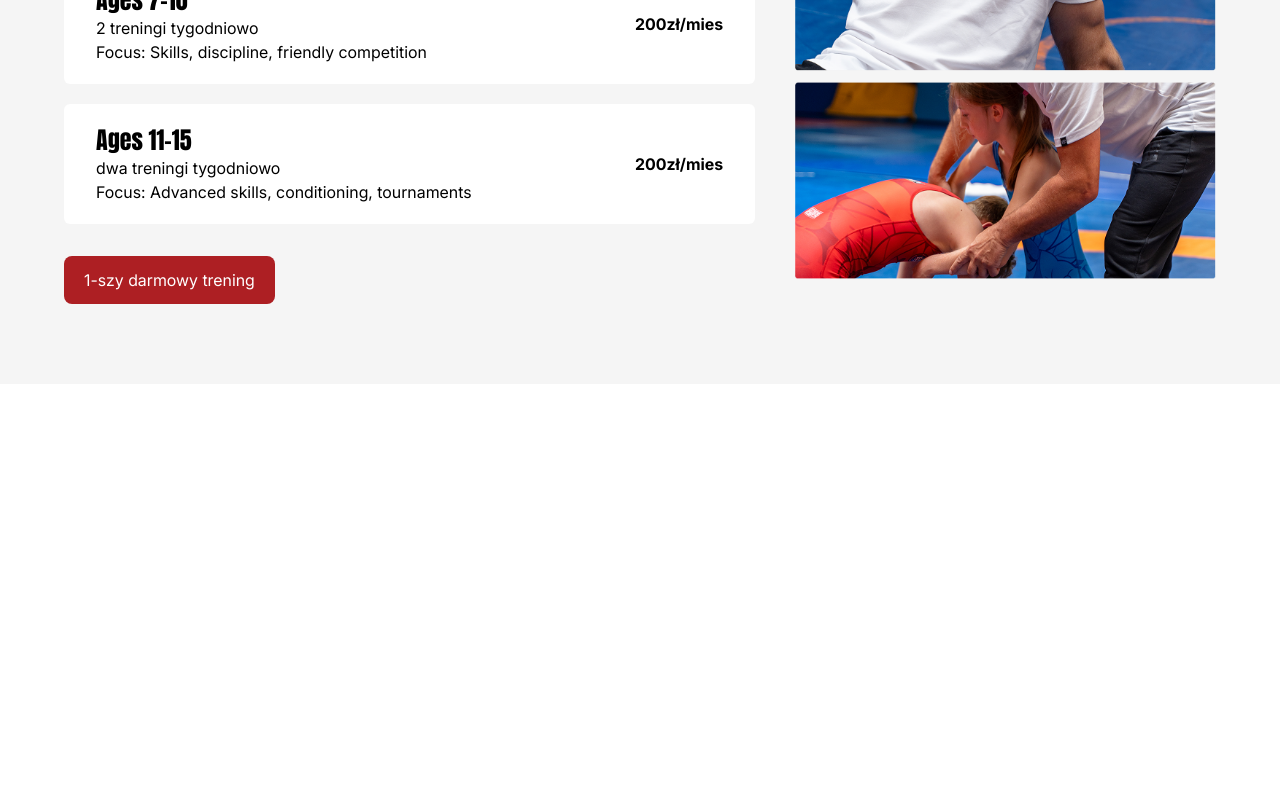
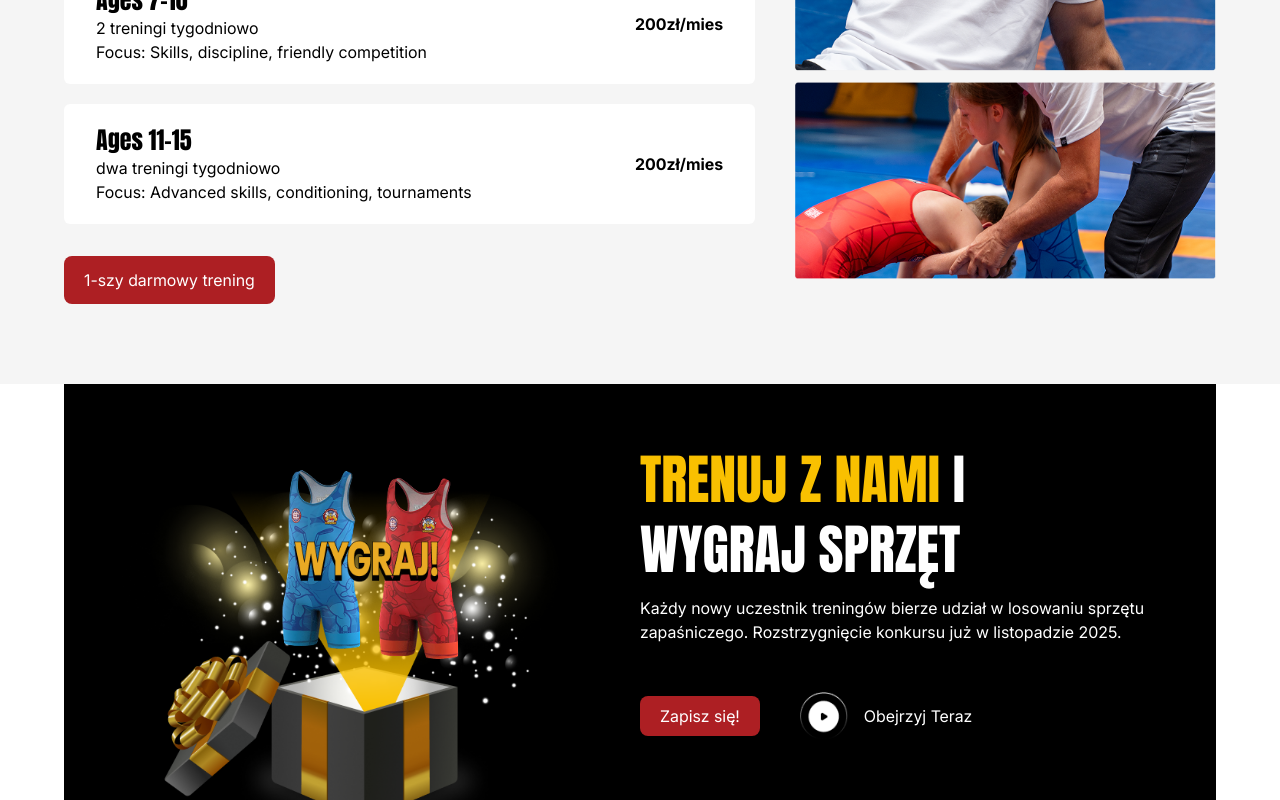
Before and after one commit to Sheikhharis50/kzwazka, a Next.js app in the folder apps/web/: page / in a window 1280 px wide. Shown: the part 2767-3567 px from the top of the page. Before the commit the page ends 3151 px from the top, so only its background shows below. Built offline with nearby package versions, Linux system fonts and the light colour scheme; no server answers.

Commit message:
feat: Train with us section

```diff
--- /dev/null
+++ b/apps/web/app/components/home/TrainWithUs.tsx
@@ -0,0 +1,45 @@
+import React from 'react';
+import Container from './Container';
+import TrainImage from '@/images/train-with-us.png';
+import PlayButton from '@/icons/play-button.png';
+import Image from 'next/image';
+import Title from '../ui/Title';
+import Paragraph from '../Paragraph';
+import HomeButton from './Button';
+
+const TrainWithUs = () => {
+  return (
+    <Container className="bg-black md:px-8 lg:px-12 xl:px-14 grid grid-cols-1 md:grid-cols-2 items-center">
+      <Image
+        src={TrainImage}
+        alt="kzwazka surprise win"
+        width={600}
+        height={800}
+        className="w-full sm:w-3/4 md:w-full h-auto mx-auto translate-y-[6%] md:translate-y-[20%] pr-5 lg:pr-16 xl:pr-20 order-2 md:order-1"
+      />
+      <div className="text-white py-10 px-5 md:px-0 order-1 md:order-2">
+        <Title className="mb-3">
+          <span className="text-yellow">TRENUJ Z NAMI</span> I <br /> WYGRAJ
+          SPRZĘT
+        </Title>
+        <Paragraph
+          text="Każdy nowy uczestnik treningów bierze udział w losowaniu sprzętu zapaśniczego. Rozstrzygnięcie konkursu już w listopadzie 2025."
+          className="mb-5 md:mb-10 xl:mb-12"
+        />
+        <div className="flex items-center">
+          <HomeButton text="Zapisz się!" className="mr-5 md:mr-8 xl:mr-10" />
+          <Image
+            src={PlayButton}
+            alt="play button"
+            height={80}
+            width={80}
+            className="w-8 md:w-10 xl:w-12 h-auto mr-2 md:mr-4"
+          />
+          <Paragraph text="Obejrzyj Teraz" />
+        </div>
+      </div>
+    </Container>
+  );
+};
+
+export default TrainWithUs;
--- a/apps/web/app/page.tsx
+++ b/apps/web/app/page.tsx
@@ -7,6 +7,7 @@ import Contact from '@/components/home/Contact';
 import WrestlingSport from '@/components/home/WrestlingSport';
 import TrainingLocations from '@/components/home/training-locations';
 import AgeGroup from '@/components/home/AgeGroup';
+import TrainWithUs from '@/components/home/TrainWithUs';
 
 export default function Home() {
   return (
@@ -17,6 +18,7 @@ export default function Home() {
       <WrestlingSport />
       <TrainingLocations />
       <AgeGroup />
+      <TrainWithUs />
     </>
   );
 }
```
Also changed, not shown: apps/web/public/icons/play-button.png (added), apps/web/public/images/train-with-us.png (added).
